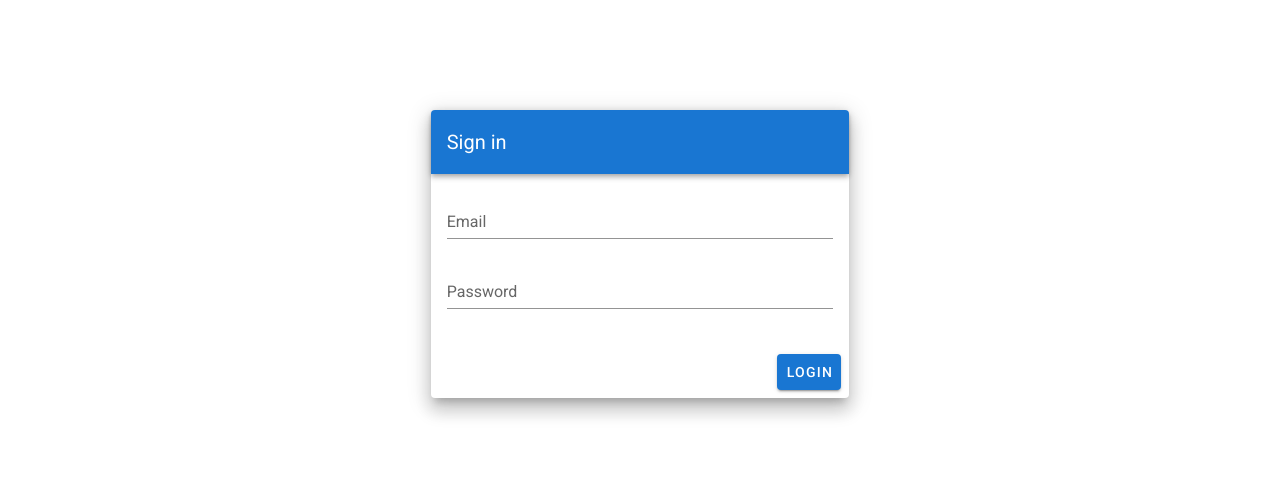
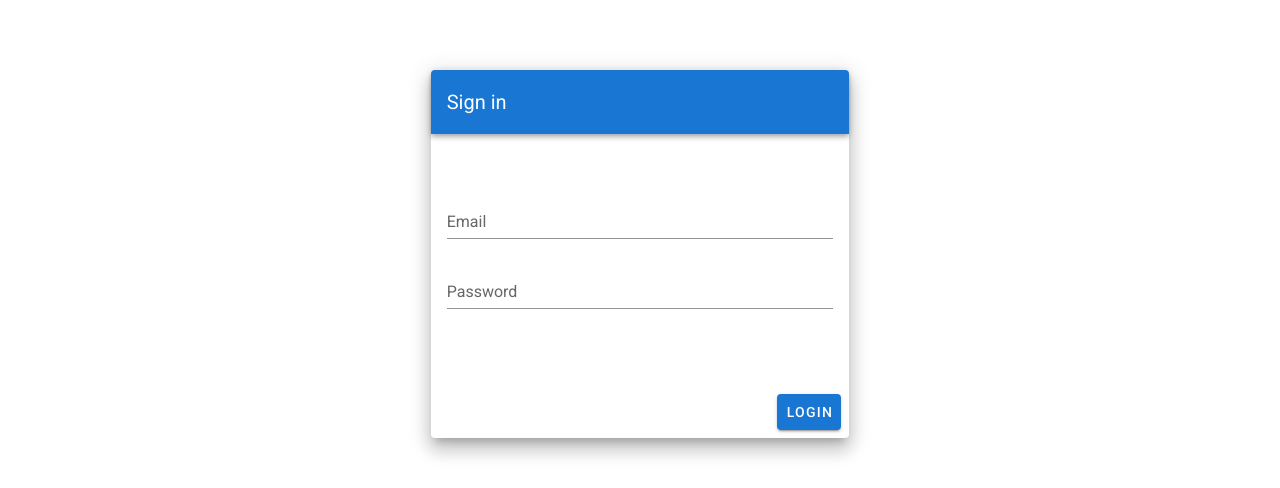
Before and after one commit to GIvensss/vue-tasks, a Vue app: page /login in a window 1280 px wide. Shown: the part 210-698 px from the top of the page. Built offline with nearby package versions, Linux system fonts and the light colour scheme.

Commit message:
Fix position of the loader

```diff
--- a/src/components/forms/LoginForm.vue
+++ b/src/components/forms/LoginForm.vue
@@ -1,14 +1,18 @@
 <template>
   <v-card
-    class="elevation-12">
+    max-width="800"
+    class="align-center elevation-12">
     <v-toolbar dark color="primary">
       <v-toolbar-title>
         Sign in
       </v-toolbar-title>
     </v-toolbar>
-    <v-card-text>
-      <loader v-if="isLoading" />
-      <v-form v-else>
+    <v-card-text
+      class="form-content"
+      :class="{'d-flex justify-center align-center': isLoading}">
+      <loader v-if="isLoading"/>
+      <template v-else>
+        <v-form>
           <v-text-field
             v-model="email"
             id="email"
@@ -32,6 +36,8 @@
         >
           {{ getErrorMessage || validationError }}
         </v-alert>
+      </template>
+
     </v-card-text>
     <v-card-actions>
       <v-spacer></v-spacer>
@@ -104,5 +110,8 @@ export default {
 </script>
 
 <style scoped>
+.form-content {
+  margin: 40px auto;
+}
 
 </style>
```
Lines whose indentation alone changed are shown as unchanged.
